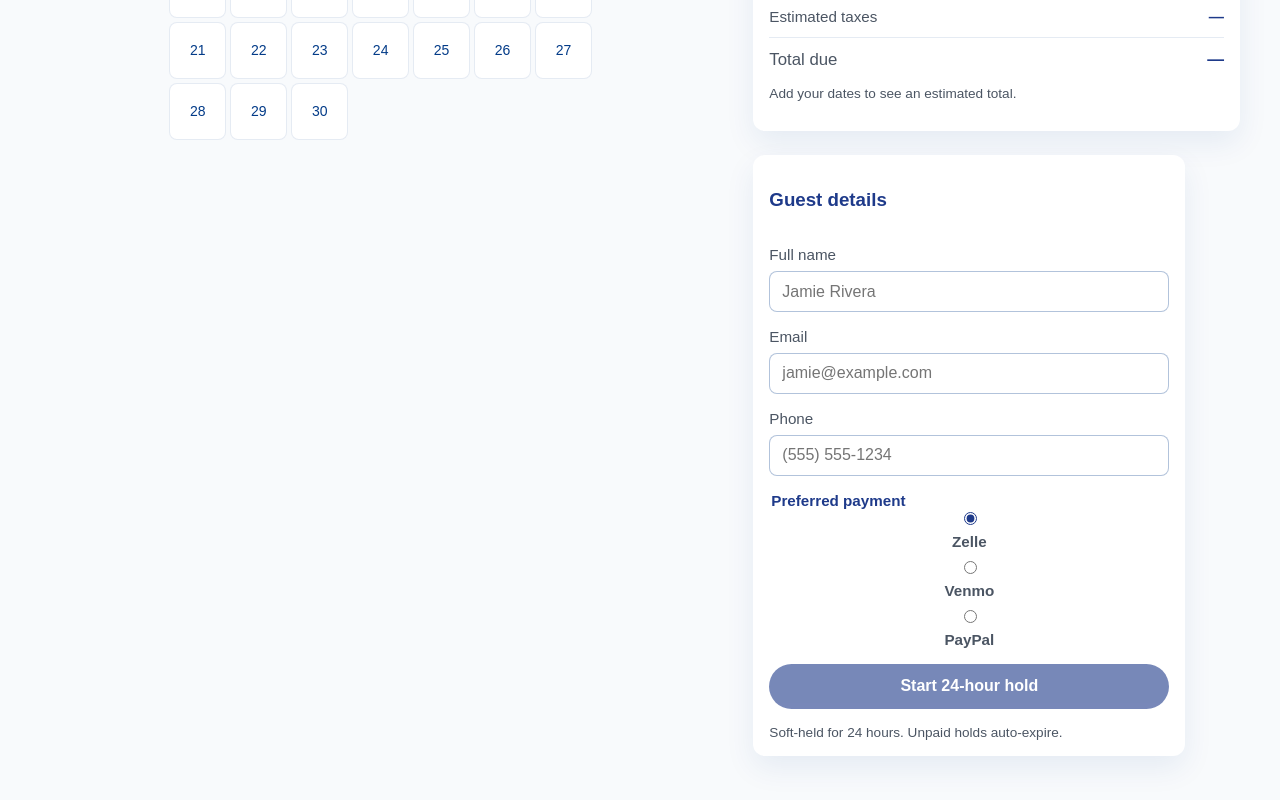
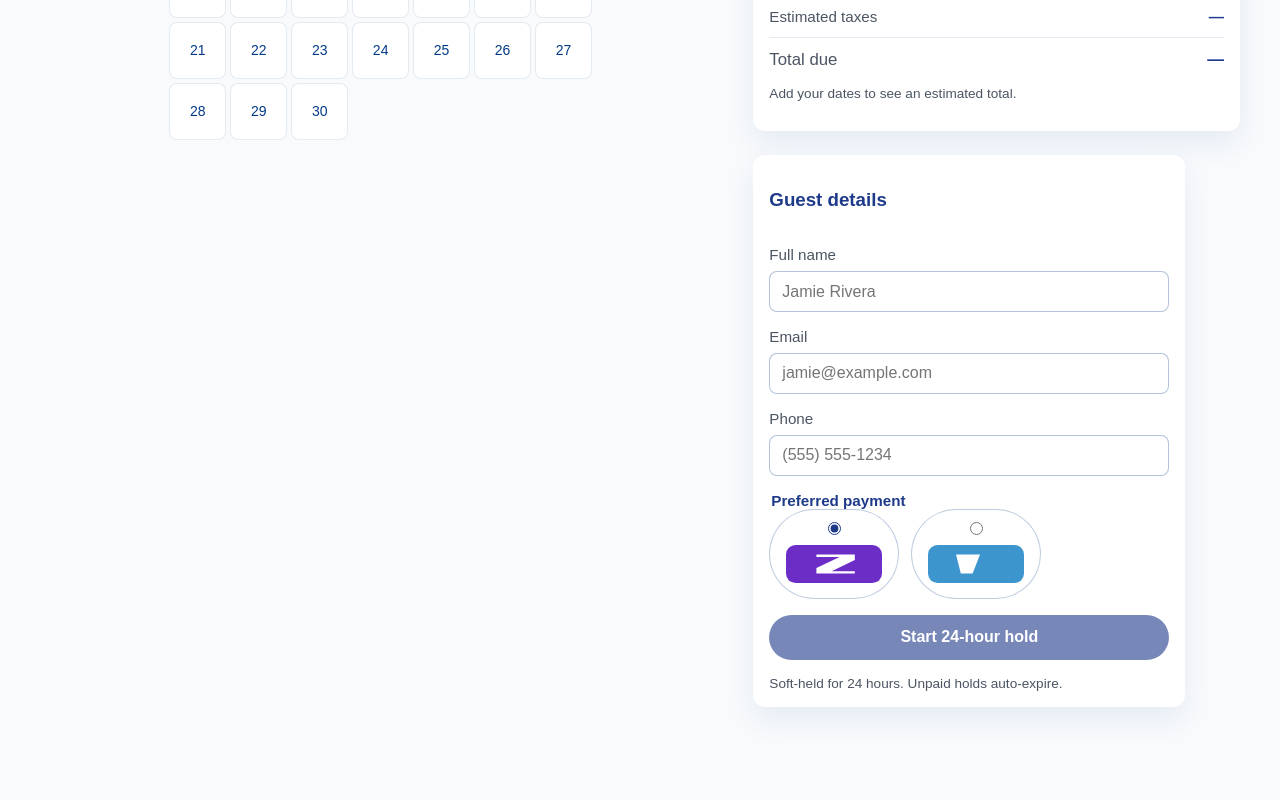
Before and after one commit to gstroman3/Myrentals, a Next.js app: page /properties/ashburn-estate/book in a window 1280 px wide. Shown: the part 568-1368 px from the top of the page. After the commit the page ends 1339 px from the top, so only its background shows below. Built offline with nearby package versions, Linux system fonts and the light colour scheme; no server answers; a web font is replaced by a local one.

Commit message:
Update payment options to highlight Zelle and Venmo

```diff
--- a/app/globals.css
+++ b/app/globals.css
@@ -358,20 +358,65 @@ p, label {
   margin: 0;
 }
 
+.sr-only {
+  position: absolute;
+  width: 1px;
+  height: 1px;
+  padding: 0;
+  margin: -1px;
+  overflow: hidden;
+  clip: rect(0, 0, 0, 0);
+  clip-path: inset(50%);
+  white-space: nowrap;
+  border: 0;
+}
+
 .payment-methods legend {
   font-weight: 600;
   color: var(--color-primary);
 }
 
+.payment-options {
+  display: flex;
+  flex-wrap: wrap;
+  gap: 0.75rem;
+}
+
 .payment-option {
-  display: flex;
+  display: inline-flex;
   align-items: center;
-  gap: 0.5rem;
+  gap: 0.75rem;
+  padding: 0.75rem 1rem;
+  border: 1px solid rgba(3, 59, 136, 0.25);
+  border-radius: 999px;
+  background: #fff;
   font-weight: 600;
+  cursor: pointer;
+  transition: border-color 0.2s ease, box-shadow 0.2s ease;
+}
+
+.payment-option:focus-within,
+.payment-option:hover {
+  border-color: var(--color-primary);
+  box-shadow: 0 0 0 2px rgba(3, 59, 136, 0.15);
 }
 
 .payment-option input {
   accent-color: var(--color-primary);
+  flex-shrink: 0;
+  margin: 0;
+}
+
+.payment-option-logo {
+  display: inline-flex;
+  align-items: center;
+  justify-content: center;
+  padding: 0.15rem 0;
+}
+
+.payment-option-image {
+  height: auto;
+  width: 96px;
 }
 
 .form-warning,
--- a/components/BookingSidebar.tsx
+++ b/components/BookingSidebar.tsx
@@ -1,5 +1,6 @@
 'use client';
 
+import Image from 'next/image';
 import { useMemo, useState } from 'react';
 import type { Property } from '@/lib/properties';
 import { PAYMENT_OPTIONS, type PaymentMethod } from '@/lib/paymentOptions';
@@ -267,6 +268,7 @@ export default function BookingSidebar({
 
         <fieldset className="payment-methods" disabled={Boolean(holdDetails)}>
           <legend>Preferred payment</legend>
+          <div className="payment-options">
             {PAYMENT_OPTIONS.map((option) => (
               <label key={option.id} className="payment-option">
                 <input
@@ -276,9 +278,19 @@ export default function BookingSidebar({
                   checked={form.paymentMethod === option.id}
                   onChange={() => setForm({ ...form, paymentMethod: option.id })}
                 />
-              <span>{option.label}</span>
+                <span className="payment-option-logo" aria-hidden="true">
+                  <Image
+                    src={option.logo.src}
+                    alt=""
+                    width={96}
+                    height={40}
+                    className="payment-option-image"
+                  />
+                </span>
+                <span className="sr-only">{option.label}</span>
               </label>
             ))}
+          </div>
         </fieldset>
 
         {hasBlockedOverlap ? (
--- a/lib/paymentOptions.ts
+++ b/lib/paymentOptions.ts
@@ -1,10 +1,14 @@
-export type PaymentMethod = 'zelle' | 'venmo' | 'paypal';
+export type PaymentMethod = 'zelle' | 'venmo';
 
 export interface PaymentOption {
   id: PaymentMethod;
   label: string;
   recipient: string;
   instructions: string;
+  logo: {
+    src: string;
+    alt: string;
+  };
 }
 
 export const PAYMENT_OPTIONS: PaymentOption[] = [
@@ -14,6 +18,10 @@ export const PAYMENT_OPTIONS: PaymentOption[] = [
     recipient: 'payments@stromanproperties.com',
     instructions:
       'Send via your banking app to Stroman Properties. Include the memo so we can match your transfer quickly.',
+    logo: {
+      src: '/images/payment-zelle.svg',
+      alt: 'Zelle',
+    },
   },
   {
     id: 'venmo',
@@ -21,13 +29,10 @@ export const PAYMENT_OPTIONS: PaymentOption[] = [
     recipient: '@StromanProperties',
     instructions:
       'Open Venmo and send to @StromanProperties. Use the memo exactly and add your stay dates in the notes.',
-  },
-  {
-    id: 'paypal',
-    label: 'PayPal',
-    recipient: 'paypal.me/stromanproperties',
-    instructions:
-      'Visit paypal.me/stromanproperties and submit the total as “Friends & Family” when possible to avoid fees.',
+    logo: {
+      src: '/images/payment-venmo.svg',
+      alt: 'Venmo',
+    },
   },
 ];
 
```
Also changed, not shown: public/images/payment-venmo.svg (added), public/images/payment-zelle.svg (added). Lines whose indentation alone changed are shown as unchanged.
